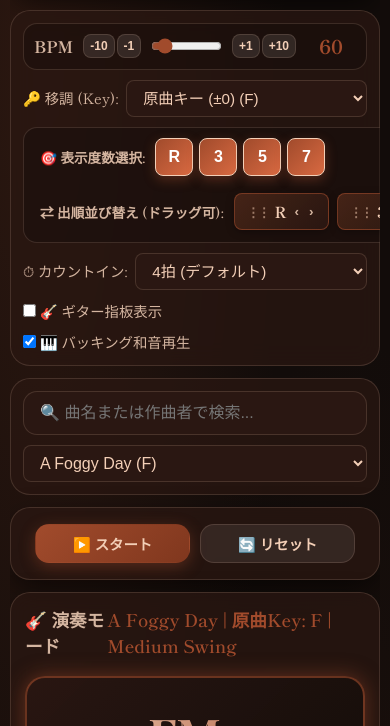
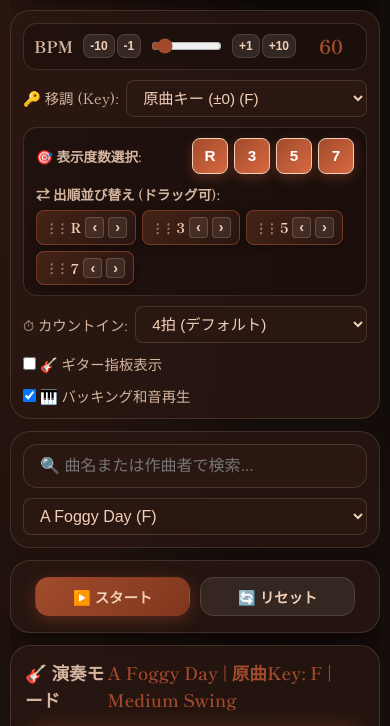
Before and after one commit to Yamataku0102/chord-tone-trainer, a website built with Vite: page index.html in a window 390 px wide. Shown: the part 118-844 px from the top of the page. Built offline with nearby package versions, Linux system fonts and the light colour scheme; a web font is replaced by a local one.

Commit message:
fix: スマホ画面で出順並べ替え要素が右にはみ出る問題のレスポンシブ表示改善

```diff
--- a/src/style.css
+++ b/src/style.css
@@ -700,18 +700,29 @@ select {
   display: flex;
   flex-wrap: wrap;
   align-items: center;
-  gap: 16px;
+  gap: 12px 16px;
   background: rgba(18, 12, 10, 0.4);
   padding: 10px 16px;
   border-radius: var(--radius-md);
   border: 1px solid var(--border-color);
+  width: 100%;
+  max-width: 100%;
+  box-sizing: border-box;
 }
 
-.degree-toggle-group,
+.degree-toggle-group {
+  display: flex;
+  align-items: center;
+  gap: 10px;
+  flex-wrap: wrap;
+}
+
 .degree-sort-group {
   display: flex;
   align-items: center;
   gap: 10px;
+  flex-wrap: wrap;
+  max-width: 100%;
 }
 
 .control-label {
@@ -760,25 +771,28 @@ select {
 .degree-sortable-list {
   display: flex;
   align-items: center;
-  gap: 8px;
+  gap: 6px;
   min-height: 40px;
+  flex-wrap: wrap;
+  max-width: 100%;
 }
 
 .degree-chip {
   display: inline-flex;
   align-items: center;
-  gap: 6px;
-  padding: 6px 12px;
+  gap: 4px;
+  padding: 6px 10px;
   background: linear-gradient(135deg, rgba(74, 38, 24, 0.9), rgba(42, 23, 18, 0.95));
   border: 1px solid var(--border-highlight);
   border-radius: var(--radius-sm);
   color: var(--text-main);
   font-weight: 700;
-  font-size: 0.95rem;
+  font-size: 0.9rem;
   cursor: grab;
   user-select: none;
   transition: transform 0.15s ease, box-shadow 0.15s ease, opacity 0.15s ease;
   box-shadow: 0 2px 8px rgba(0, 0, 0, 0.3);
+  touch-action: manipulation;
 }
 
 .degree-chip:hover {
@@ -807,19 +821,60 @@ select {
 
 /* スマホ用アクセシビリティ矢印ボタン */
 .chip-move-btn {
-  background: none;
-  border: none;
-  color: var(--text-muted);
-  font-size: 0.85rem;
+  background: rgba(255, 255, 255, 0.08);
+  border: 1px solid rgba(243, 207, 183, 0.2);
+  color: var(--text-main);
+  font-size: 0.9rem;
   font-weight: bold;
   cursor: pointer;
-  padding: 0 2px;
+  padding: 2px 6px;
   border-radius: 4px;
   line-height: 1;
-  transition: color 0.15s;
+  transition: all 0.15s;
 }
 
-.chip-move-btn:hover {
+.chip-move-btn:hover,
+.chip-move-btn:active {
   color: #ffffff;
-  background: rgba(255, 255, 255, 0.15);
+  background: var(--accent-primary);
+  border-color: var(--accent-gold);
 }
+
+/* スマホ表示用メディアクエリ最適化 */
+@media (max-width: 768px) {
+  .degree-selector-wrapper {
+    flex-direction: column;
+    align-items: stretch;
+    padding: 10px 12px;
+    gap: 10px;
+  }
+
+  .degree-toggle-group {
+    justify-content: space-between;
+    width: 100%;
+  }
+
+  .degree-sort-group {
+    flex-direction: column;
+    align-items: flex-start;
+    gap: 6px;
+    width: 100%;
+  }
+
+  .degree-sortable-list {
+    width: 100%;
+    justify-content: flex-start;
+    gap: 6px;
+  }
+
+  .degree-chip {
+    padding: 6px 8px;
+    font-size: 0.85rem;
+  }
+
+  .btn-degree {
+    width: 36px;
+    height: 36px;
+    font-size: 0.95rem;
+  }
+}
```
